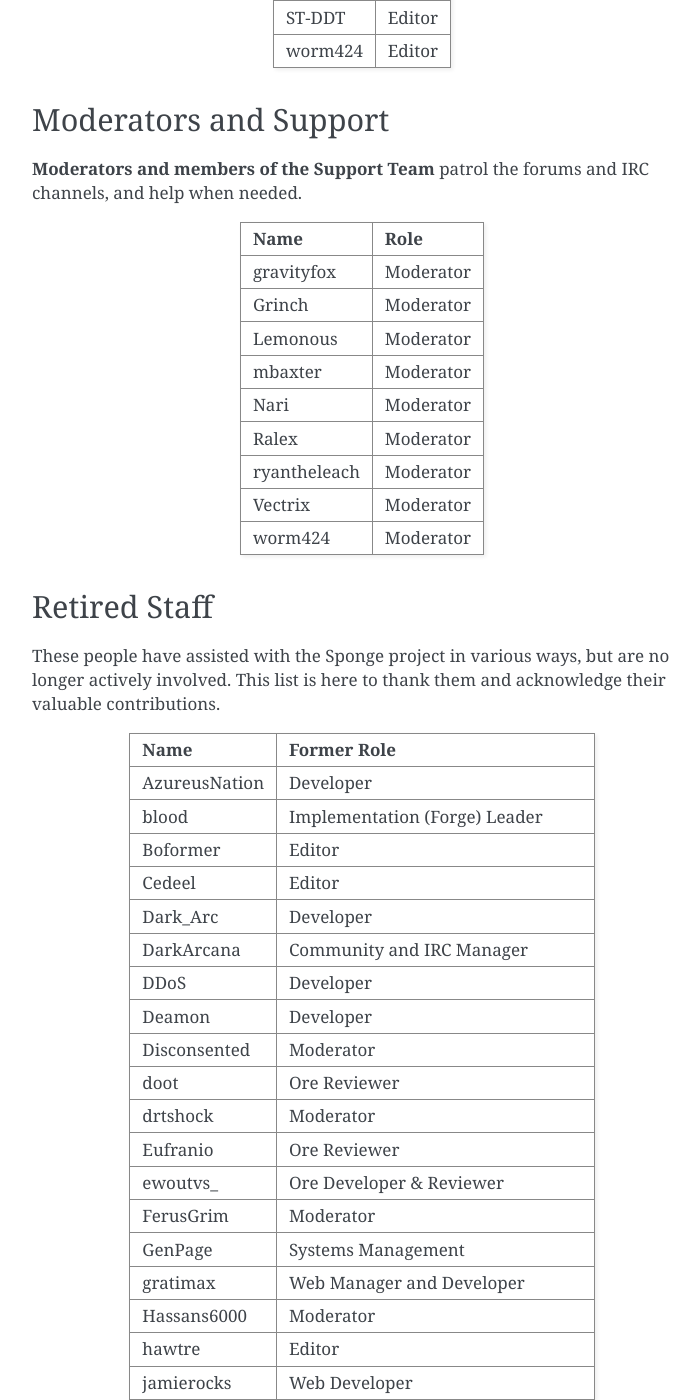
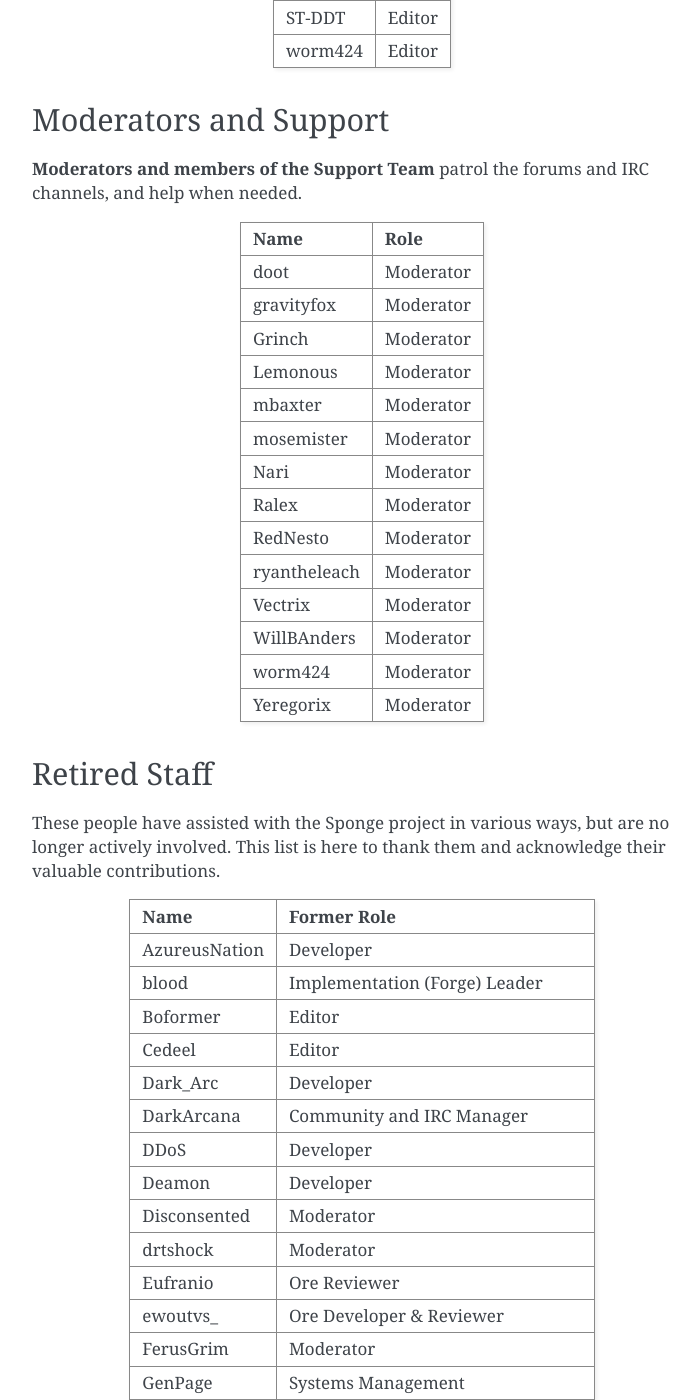
Before and after one commit to SpongePowered/SpongeDocs, a Sphinx documentation site: the page built from source/about/staff.rst, in a window 1280 px wide and 1400 px high, scrolled down 2650 px. Shown: the whole window, without its empty margins (388-1088 px from the left). Built offline with Sphinx 7.4.7, drawn with Linux system fonts in a browser that asks for light colours; some of the changed text lies outside the part shown.

Commit message:
Move some to moderators

```diff
--- a/source/about/staff.rst
+++ b/source/about/staff.rst
@@ -151,6 +151,8 @@
 +-----------------------------------+------------------------------------+
 | Name                              | Role                               |
 +===================================+====================================+
+| doot                              | Moderator                          |
++-----------------------------------+------------------------------------+
 | gravityfox                        | Moderator                          |
 +-----------------------------------+------------------------------------+
 | Grinch                            | Moderator                          |
@@ -159,15 +161,23 @@
 +-----------------------------------+------------------------------------+
 | mbaxter                           | Moderator                          |
 +-----------------------------------+------------------------------------+
+| mosemister                        | Moderator                          |
++-----------------------------------+------------------------------------+
 | Nari                              | Moderator                          |
 +-----------------------------------+------------------------------------+
 | Ralex                             | Moderator                          |
++-----------------------------------+------------------------------------+
+| RedNesto                          | Moderator                          |
 +-----------------------------------+------------------------------------+
 | ryantheleach                      | Moderator                          |
 +-----------------------------------+------------------------------------+
 | Vectrix                           | Moderator                          |
 +-----------------------------------+------------------------------------+
+| WillBAnders                       | Moderator                          |
++-----------------------------------+------------------------------------+
 | worm424                           | Moderator                          |
++-----------------------------------+------------------------------------+
+| Yeregorix                         | Moderator                          |
 +-----------------------------------+------------------------------------+
 
 
@@ -197,8 +207,6 @@
 | Deamon                            | Developer                          |
 +-----------------------------------+------------------------------------+
 | Disconsented                      | Moderator                          |
-+-----------------------------------+------------------------------------+
-| doot                              | Ore Reviewer                       |
 +-----------------------------------+------------------------------------+
 | drtshock                          | Moderator                          |
 +-----------------------------------+------------------------------------+
@@ -238,8 +246,6 @@
 +-----------------------------------+------------------------------------+
 | modwizcode                        | Developer                          |
 +-----------------------------------+------------------------------------+
-| mosemister                        | Ore Reviewer                       |
-+-----------------------------------+------------------------------------+
 | Pandette                          | Editor                             |
 +-----------------------------------+------------------------------------+
 | parlough                          | Developer                          |
@@ -247,8 +253,6 @@
 | phase                             | Ore Development Manager            |
 +-----------------------------------+------------------------------------+
 | phit                              | Issue Manager                      |
-+-----------------------------------+------------------------------------+
-| RedNesto                          | Ore Reviewer                       |
 +-----------------------------------+------------------------------------+
 | Saladoc                           | Editor                             |
 +-----------------------------------+------------------------------------+
@@ -268,11 +272,7 @@
 +-----------------------------------+------------------------------------+
 | Voltasalt                         | Developer                          |
 +-----------------------------------+------------------------------------+
-| WillBAnders                       | Ore Reviewer                       |
-+-----------------------------------+------------------------------------+
 | windy                             | Ore Manager and Developer          |
-+-----------------------------------+------------------------------------+
-| Yeregorix                         | Ore Reviewer                       |
 +-----------------------------------+------------------------------------+
 | ZephireNZ                         | Editor                             |
 +-----------------------------------+------------------------------------+
```
